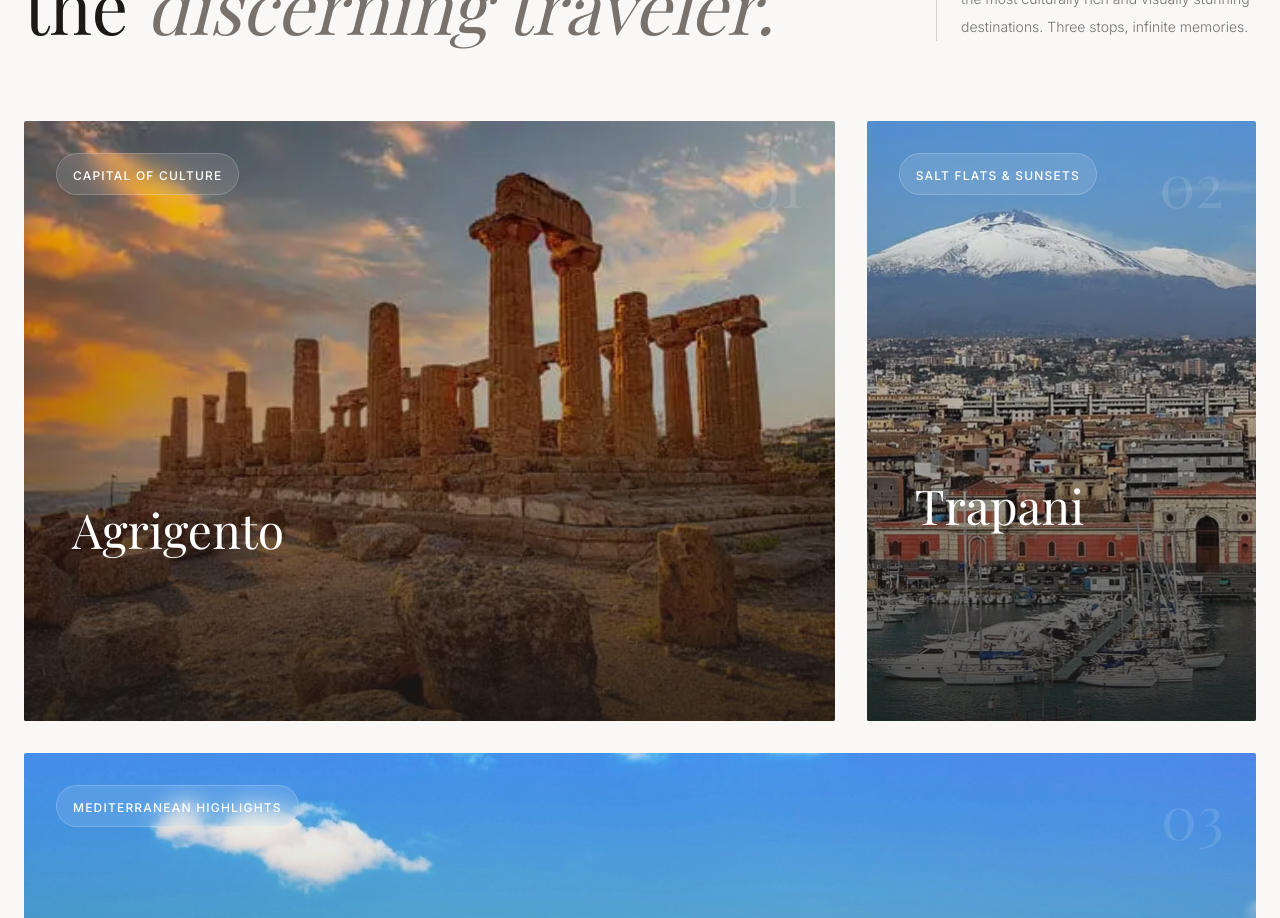
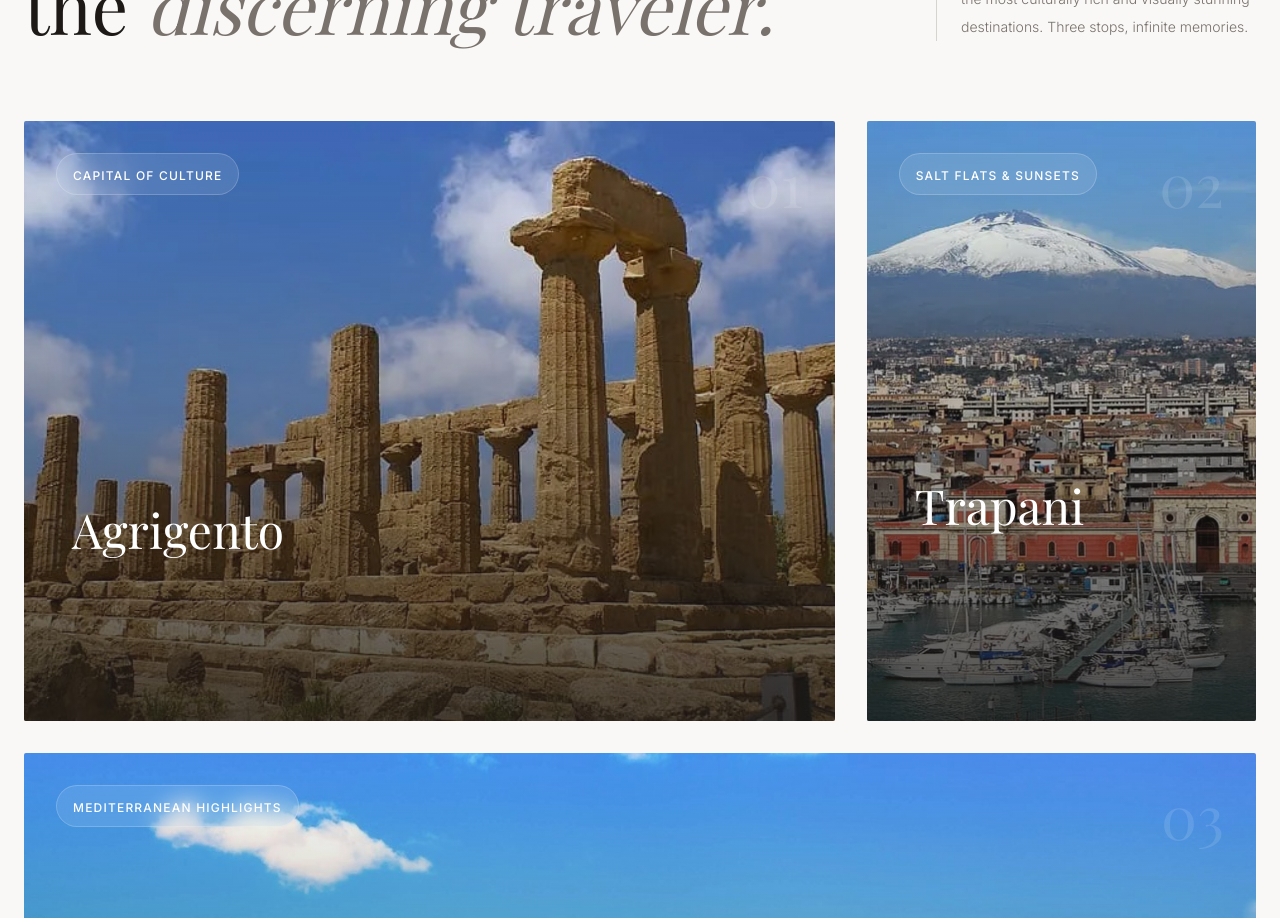
Before and after one commit to Soaja/roots-routes, a React (Vite) app: page / in a window 1280 px wide. Shown: the part 2040-2958 px from the top of the page. Built offline with nearby package versions, Linux system fonts and the light colour scheme; a web font is replaced by a local one.

Commit message:
Update Destinations.tsx

```diff
--- a/components/Destinations.tsx
+++ b/components/Destinations.tsx
@@ -19,7 +19,7 @@ const destinations: Destination[] = [
     title: "Agrigento",
     tag: "Capital of Culture",
     description: "From the white cliffs of the Scala dei Turchi to the noble halls of the TEMPLE VALLEY, Agrigento represents the pinnacle of our \"Sicily Premium\" promise. It is a place where every sunset over the ruins is a reminder that beauty is the only legacy that truly endures",
-    image: "images/agrigento3.webp", // Valley of the Temples
+    image: "images/agri1.jpeg", // Valley of the Temples
     colSpan: "md:col-span-2"
   },
   {
```
